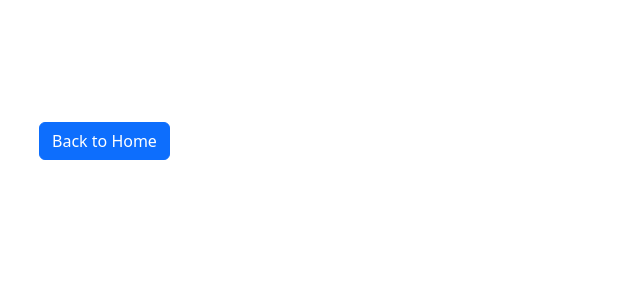
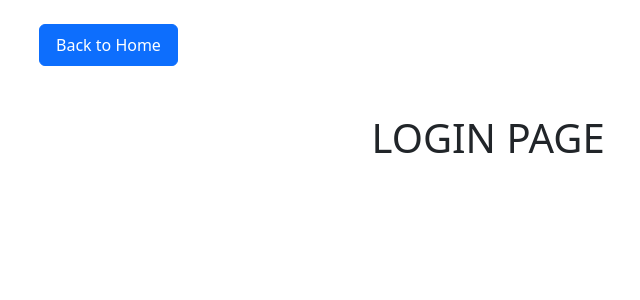
Before and after one commit to ToniBlaze/frontend-tradestone, a React (Create React App) app: page /login in a window 1280 px wide. Before the commit this address had no page. Shown: the top 300 px of the page, without its empty margins (43-683 px from the left). Built offline with nearby package versions, Linux system fonts and the light colour scheme.

Commit message:
create login page

```diff
--- a/src/App.js
+++ b/src/App.js
@@ -8,14 +8,14 @@ import ErrorPage from "./pages/ErrorPage";
 // COMPONENTS
 import Homepage from "./pages/Homepage";
 // import Register from "./pages/Register";
-// import Login from "./pages/Login";
+import Login from "./pages/Login";
 
 function App() {
   return (
     <BrowserRouter>
       <Routes>
         <Route exact path="/" element={<Homepage />} />
-        {/* <Route path="/login" element={<Login />} /> */}
+        <Route path="/login" element={<Login />} />
         {/* <Route path="/register" element={<Register />} /> */}
 
         {/* ***  PROTECTED ROUTES  *** */}
--- a/src/pages/ErrorPage.jsx
+++ b/src/pages/ErrorPage.jsx
@@ -13,10 +13,10 @@ export default function ErrorPage() {
     <Container>
         <Row>
             <Col className="my-5">
-                <div className="py-3 fs-3 fw-bold text-white">
+                <div className="py-3 fs-3 fw-bold">
                     *** Not Found ***
                 </div>
-                <Button className="btn-back" onClick={backToHome}>
+                <Button className="text-center" onClick={backToHome}>
                     Back to Home
                 </Button>
             </Col>
--- /dev/null
+++ b/src/pages/Login.jsx
@@ -0,0 +1,27 @@
+import React from "react";
+import { Button, Col, Container, Row } from "react-bootstrap";
+import { useNavigate } from "react-router-dom";
+// import FormLogin from "../components/FormLogin";
+
+export default function Login() {
+  const navigate = useNavigate();
+
+  // Back to Home
+  const backToHome = () => {
+    navigate("/");
+    window.scrollTo(0, 0);
+  };
+  return (
+    <Container className="py-2">
+      <Button className="px-3 py-2 mt-3 mb-5" onClick={backToHome}>
+        Back to Home
+      </Button>
+      <Row className="d-flex justify-content-center">
+        <Col xs={11} sm={8} md={6} lg={5}>
+          {/* <FormLogin /> */}
+          <h1>LOGIN PAGE</h1>
+        </Col>
+      </Row>
+    </Container>
+  );
+}
```
Also changed, not shown: src/middlewares/ProtectedRoutes.js (+41 -0 lines).
